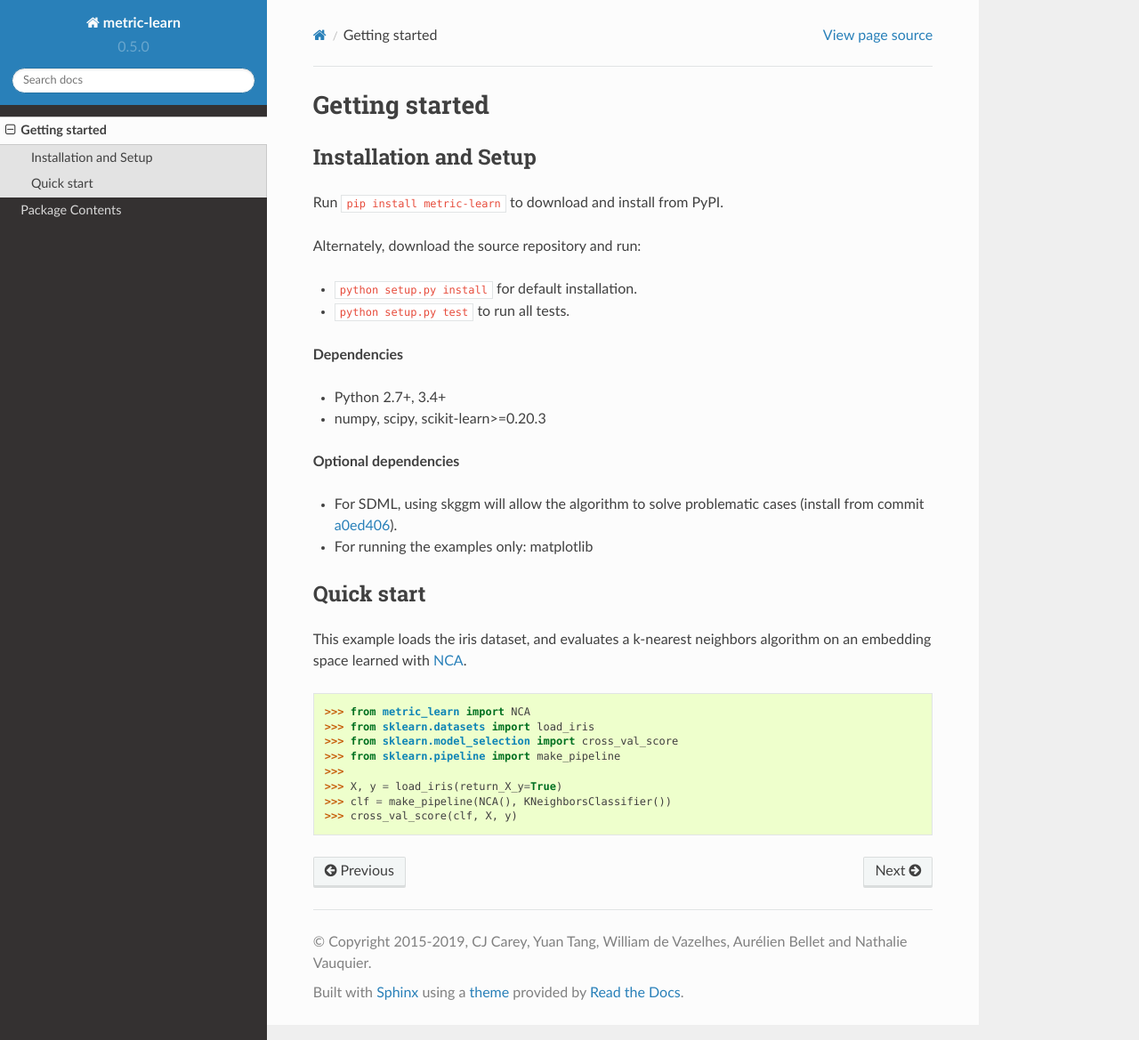
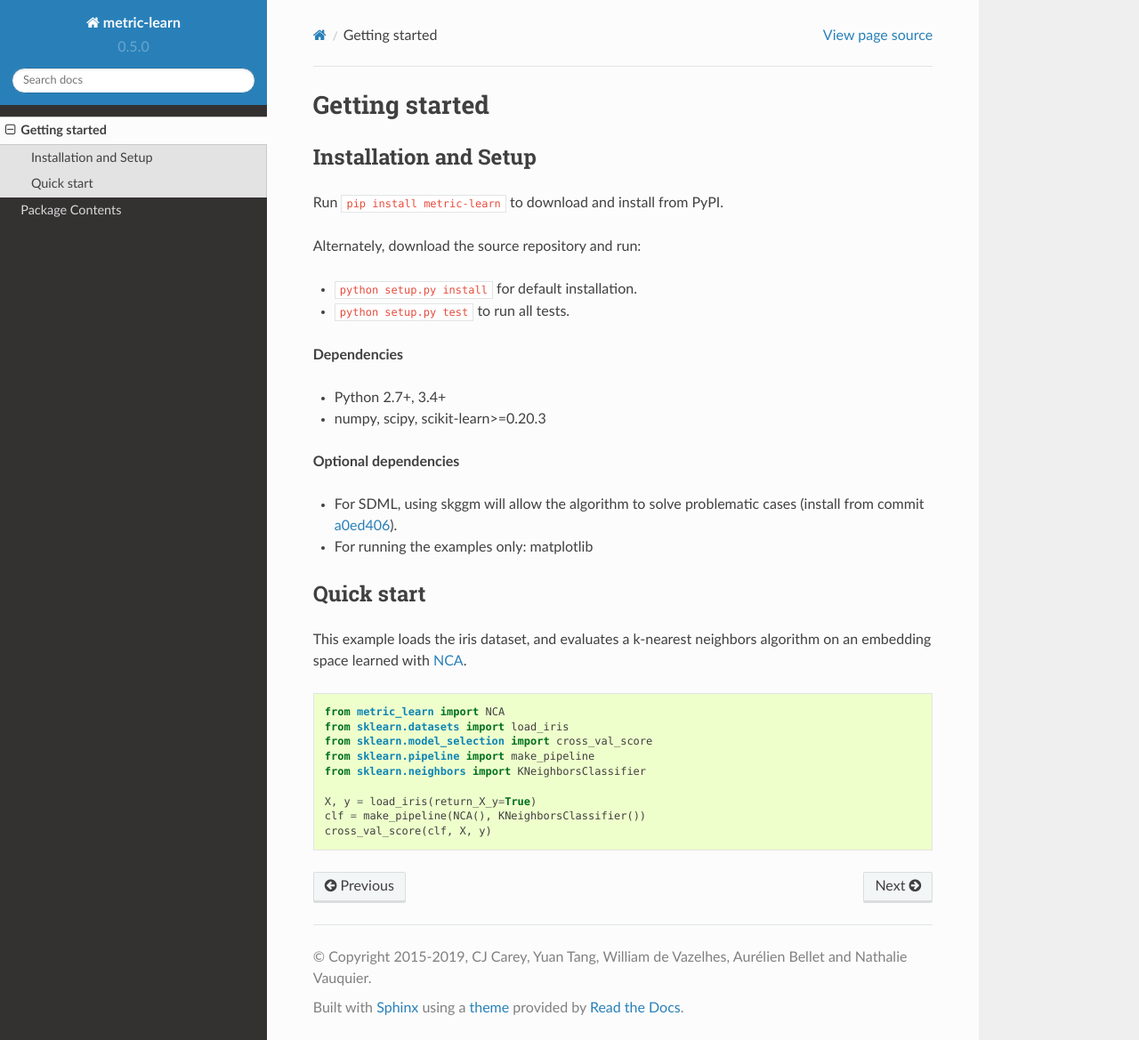
Before and after one commit to scikit-learn-contrib/metric-learn, a Sphinx documentation site: the page built from doc/getting_started.rst, in a window 1280 px wide and 1169 px high. Shown: the whole window at 89% size. Built offline with Sphinx 7.4.7 and the Read the Docs theme 2.0.0, drawn with Linux system fonts in a browser that asks for light colours; pages that are not in the unit, such as notebooks, are missing from menus.

Commit message:
solves #258

```diff
--- a/doc/getting_started.rst
+++ b/doc/getting_started.rst
@@ -29,11 +29,14 @@
 This example loads the iris dataset, and evaluates a k-nearest neighbors
 algorithm on an embedding space learned with `NCA`.
 
->>> from metric_learn import NCA
->>> from sklearn.datasets import load_iris
->>> from sklearn.model_selection import cross_val_score
->>> from sklearn.pipeline import make_pipeline
->>>
->>> X, y = load_iris(return_X_y=True)
->>> clf = make_pipeline(NCA(), KNeighborsClassifier())
->>> cross_val_score(clf, X, y)
+::
+
+    from metric_learn import NCA
+    from sklearn.datasets import load_iris
+    from sklearn.model_selection import cross_val_score
+    from sklearn.pipeline import make_pipeline
+    from sklearn.neighbors import KNeighborsClassifier
+
+    X, y = load_iris(return_X_y=True)
+    clf = make_pipeline(NCA(), KNeighborsClassifier())
+    cross_val_score(clf, X, y)
```
